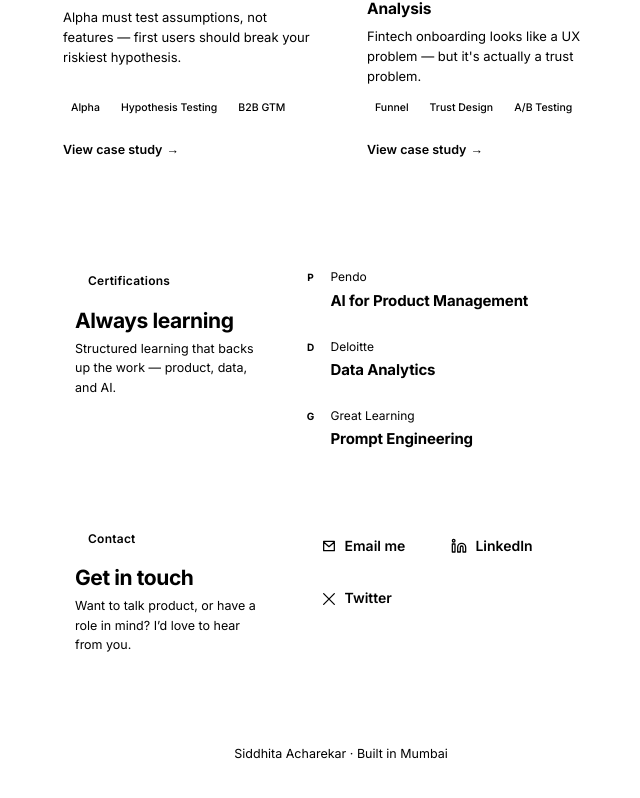
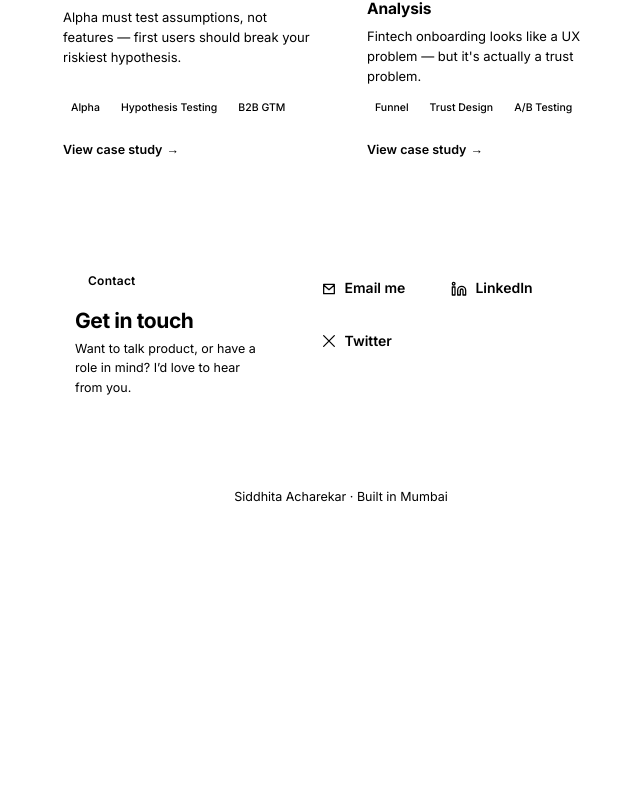
Before and after one commit to siddhitaacharekar/portfolio, a Next.js app: page / in a window 1280 px wide. Shown: the part 2590-3388 px from the top of the page, without its empty margins (299-939 px from the left). After the commit the page ends 3205 px from the top, so only its background shows below. Built offline with nearby package versions, Linux system fonts and the light colour scheme.

Commit message:
redesign

```diff
--- a/app/globals.css
+++ b/app/globals.css
@@ -153,6 +153,12 @@
   .dual-title{font-size:21px;font-weight:720;letter-spacing:-.02em;line-height:1.15;margin:14px 0 6px;color:var(--fg)}
   .dual-sub{font-size:12.5px;color:var(--muted);line-height:1.55;margin-bottom:22px;max-width:34ch}
   .info-card .timeline{padding-left:28px}
+  .cert-table{width:100%;border-collapse:collapse}
+  .cert-table th{text-align:left;font-size:10.5px;text-transform:uppercase;letter-spacing:.08em;color:var(--muted);font-weight:600;padding:0 14px 10px 0;border-bottom:1px solid var(--border-2)}
+  .cert-table td{padding:13px 14px 13px 0;border-bottom:1px solid var(--border);vertical-align:top}
+  .cert-table tr:last-child td{border-bottom:none;padding-bottom:0}
+  .cert-table .ct-issuer{color:var(--muted);font-size:12.5px;width:38%;white-space:nowrap}
+  .cert-table .ct-name{font-weight:650;color:var(--fg);letter-spacing:-.01em;font-size:14.5px}
   .info-card .contact-actions{flex-direction:row;flex-wrap:wrap;gap:10px;justify-content:flex-start;align-items:center}
   .info-card .cbtn{justify-content:center}
   .info-card .contact-mail{text-align:left;margin-top:16px;font-size:13px}
--- a/components/PortfolioPage.tsx
+++ b/components/PortfolioPage.tsx
@@ -242,20 +242,6 @@ export function PortfolioPage() {
 
         <section>
           <div className="dual-grid bf">
-            <div className="info-card" id="certs">
-              <div className="info-head">
-                <span className="pill">Certifications</span>
-                <h3 className="dual-title">Always learning</h3>
-                <p className="dual-sub">Structured learning that backs up the work — product, data, and AI.</p>
-              </div>
-              <div className="info-body">
-                <div className="timeline">
-                  <div className="tl-item"><div className="tl-dot">P</div><div className="tl-body"><div className="tl-issuer">Pendo</div><h3>AI for Product Management</h3></div></div>
-                  <div className="tl-item"><div className="tl-dot">D</div><div className="tl-body"><div className="tl-issuer">Deloitte</div><h3>Data Analytics</h3></div></div>
-                  <div className="tl-item"><div className="tl-dot">G</div><div className="tl-body"><div className="tl-issuer">Great Learning</div><h3>Prompt Engineering</h3></div></div>
-                </div>
-              </div>
-            </div>
             <div className="info-card" id="contact">
               <div className="info-head">
                 <span className="pill">Contact</span>
```
